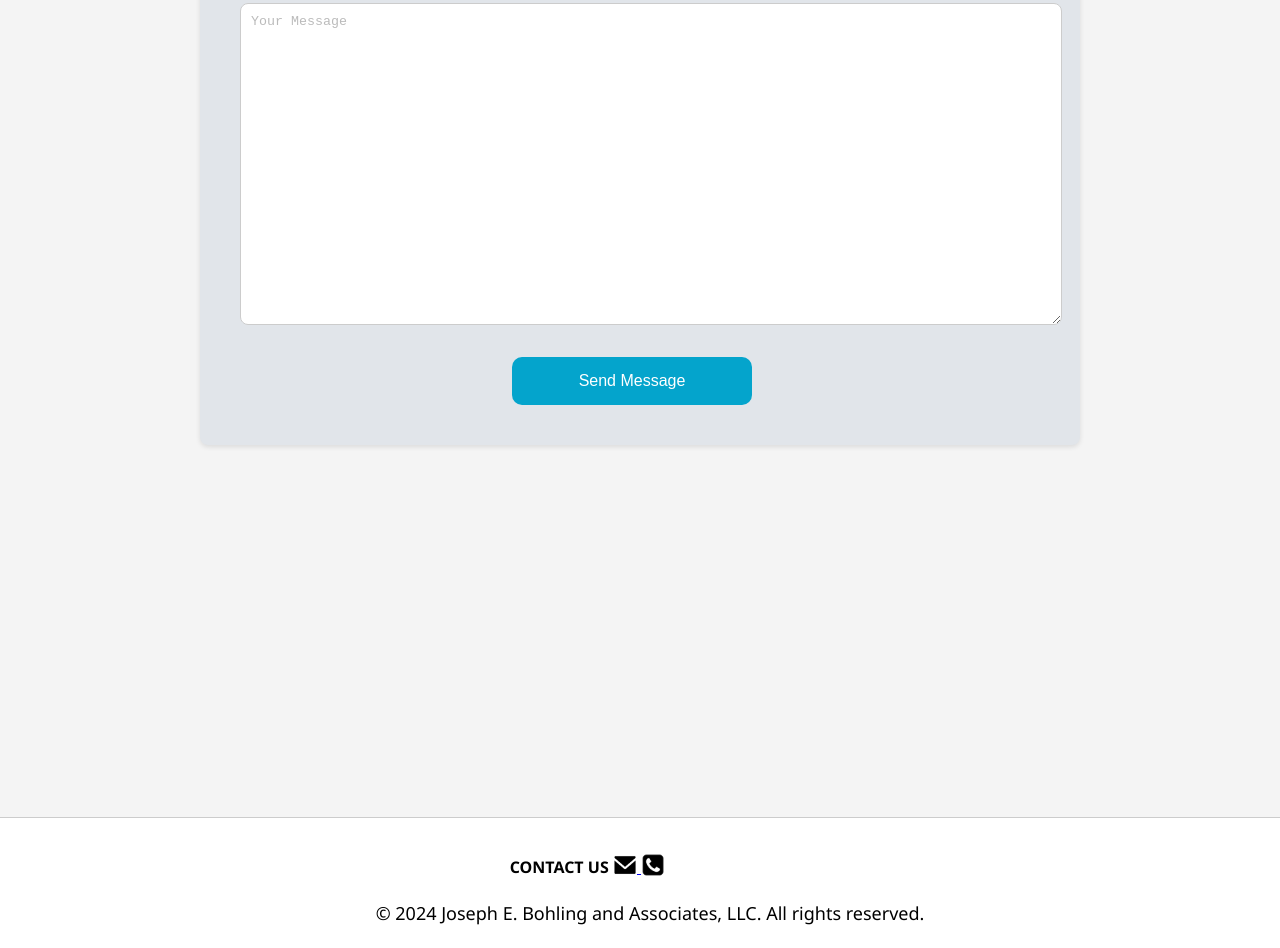
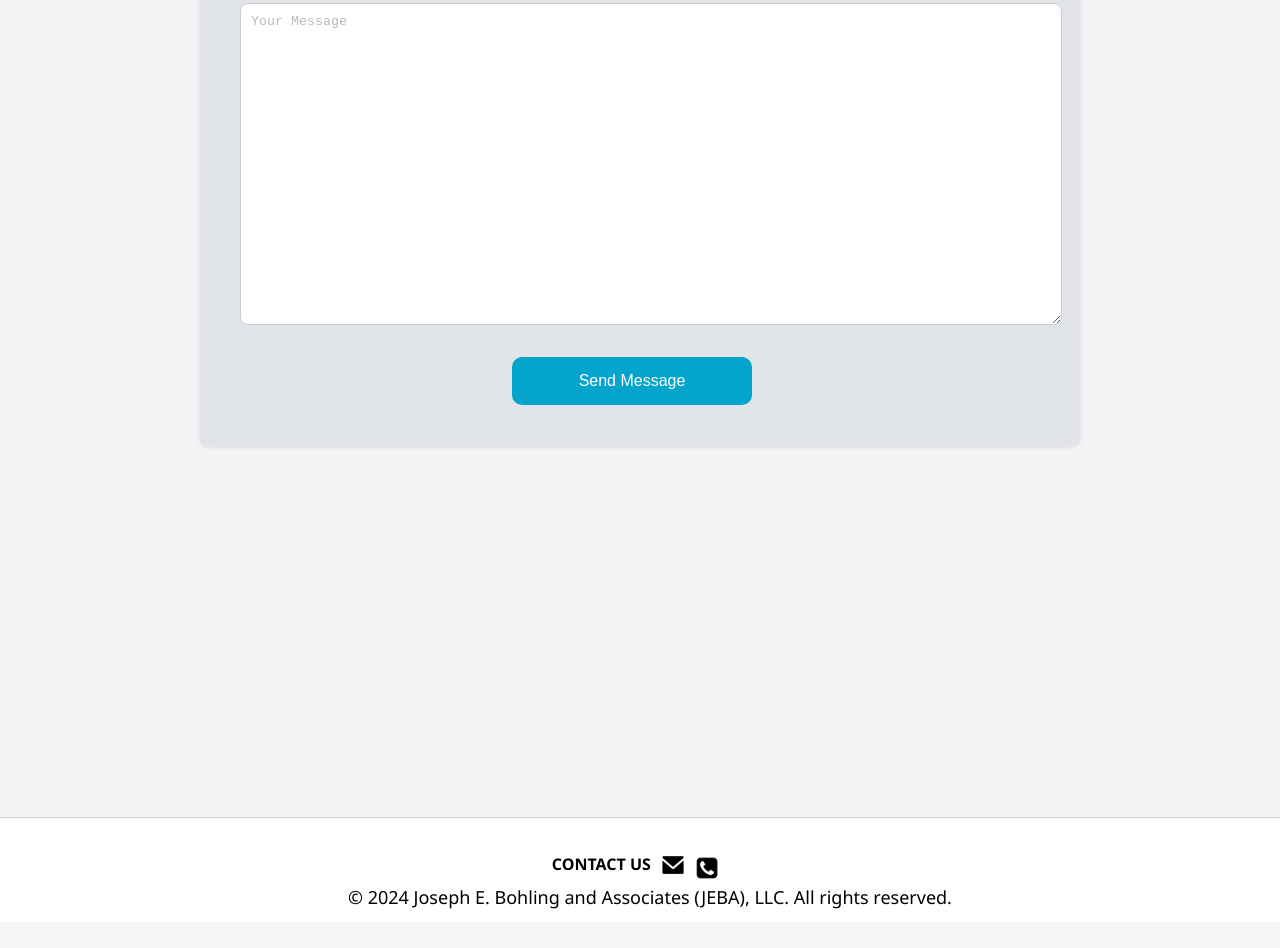
Before and after one commit to VinnyD-Code/joseph_bohling_website, a website: page contact.html in a window 1280 px wide. Shown: the part 461-1409 px from the top of the page. After the commit the page ends 1383 px from the top, so only its background shows below. Drawn offline with Linux system fonts and the light colour scheme.

Commit message:
centered footer header

```diff
--- a/biostyle.css
+++ b/biostyle.css
@@ -239,10 +239,44 @@ footer {
     padding: 10px;
     background-color: white;
     color: black;
+    display: flex;
+    flex-direction: column;
+    align-items: center; /* Center horizontally */
+    justify-content: center; /* Center vertically */
+}
+
+.footer-content {
+    display: flex;
+    flex-direction: column;
+    align-items: center; /* Center horizontally */
+    justify-content: center; /* Center vertically */
+    width: 100%; /* Ensure it takes full width */
+}
+
+.contact-container {
+    display: flex;
+    align-items: center; /* Center vertically */
+    justify-content: center; /* Center horizontally */
+    width: 100%;
 }
 
 footer h4 {
     color: black;
+    display: flex;
+    align-items: center; /* Center vertically */
+    justify-content: center; /* Center horizontally */
+    margin-left: 6rem; /* Remove any default margin */
+    margin-bottom: 0rem;
+
+}
+
+footer h4 img {
+    margin-left: 10px; /* Add some space between the text and icons */
+}
+
+
+footer p {
+    margin: 5px 0 0 0; /* Adjust margin for the paragraph below the h4 */
 }
 
 
--- a/contact.css
+++ b/contact.css
@@ -39,11 +39,46 @@ section#contact {
 footer {
     text-align: center;
     padding: 10px;
-    background-color: #002244;
-    color: white;
+    background-color: white;
+    color: black;
+    display: flex;
+    flex-direction: column;
+    align-items: center; /* Center horizontally */
+    justify-content: center; /* Center vertically */
+}
+
+.footer-content {
+    display: flex;
+    flex-direction: column;
+    align-items: center; /* Center horizontally */
+    justify-content: center; /* Center vertically */
+    width: 100%; /* Ensure it takes full width */
+}
+
+.contact-container {
+    display: flex;
+    align-items: center; /* Center vertically */
+    justify-content: center; /* Center horizontally */
     width: 100%;
-    position: absolute; /* Ensures footer is always at the bottom */
-    bottom: 0; /* Sticks footer to the bottom */
+}
+
+footer h4 {
+    color: black;
+    display: flex;
+    align-items: center; /* Center vertically */
+    justify-content: center; /* Center horizontally */
+    margin-left: 6rem; /* Remove any default margin */
+    margin-bottom: 0rem;
+
+}
+
+footer h4 img {
+    margin-left: 10px; /* Add some space between the text and icons */
+}
+
+
+footer p {
+    margin: 5px 0 0 0; /* Adjust margin for the paragraph below the h4 */
 }
 
 input[type="text"], input[type="email"], input[type="tel"], textarea {
--- a/contact.html
+++ b/contact.html
@@ -51,7 +51,9 @@
 <footer>
     <div class="container">
         <div class="footer-content">
-            <h4>CONTACT US
+            <div class="contact-container">
+                <h4>
+                    CONTACT US
                     <a href="mailto:joseph.e.bohling@gmail.com" class="mail-wrapper">
                         <img src="mailicon6.png" alt="Mail Icon" id="mail-icon">
                     </a>
@@ -60,7 +62,8 @@
                         <span id="phone-number" onclick="togglePhoneNumber()">+1-214-435-8071</span>
                     </span>
                 </h4>
-            <p>© 2024 Joseph E. Bohling and Associates, LLC. All rights reserved.</p>
+            </div>
+            <p>© 2024 Joseph E. Bohling and Associates (JEBA), LLC. All rights reserved.</p>
         </div>
     </div>
 </footer>
--- a/style.css
+++ b/style.css
@@ -286,10 +286,44 @@ footer {
     padding: 10px;
     background-color: white;
     color: black;
+    display: flex;
+    flex-direction: column;
+    align-items: center; /* Center horizontally */
+    justify-content: center; /* Center vertically */
+}
+
+.footer-content {
+    display: flex;
+    flex-direction: column;
+    align-items: center; /* Center horizontally */
+    justify-content: center; /* Center vertically */
+    width: 100%; /* Ensure it takes full width */
+}
+
+.contact-container {
+    display: flex;
+    align-items: center; /* Center vertically */
+    justify-content: center; /* Center horizontally */
+    width: 100%;
 }
 
 footer h4 {
     color: black;
+    display: flex;
+    align-items: center; /* Center vertically */
+    justify-content: center; /* Center horizontally */
+    margin-left: 6rem; /* Remove any default margin */
+    margin-bottom: 0rem;
+
+}
+
+footer h4 img {
+    margin-left: 10px; /* Add some space between the text and icons */
+}
+
+
+footer p {
+    margin: 5px 0 0 0; /* Adjust margin for the paragraph below the h4 */
 }
 
 
```
Also changed, not shown: bio.html (+5 -1 lines), index.html (+4 -1 lines). Lines whose indentation alone changed are shown as unchanged.
